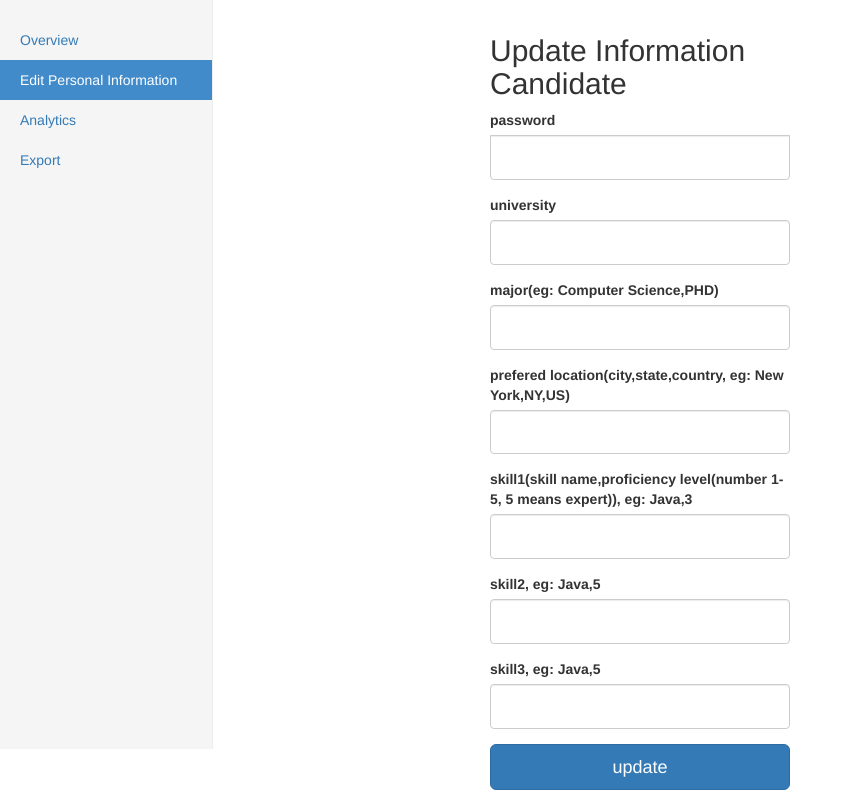
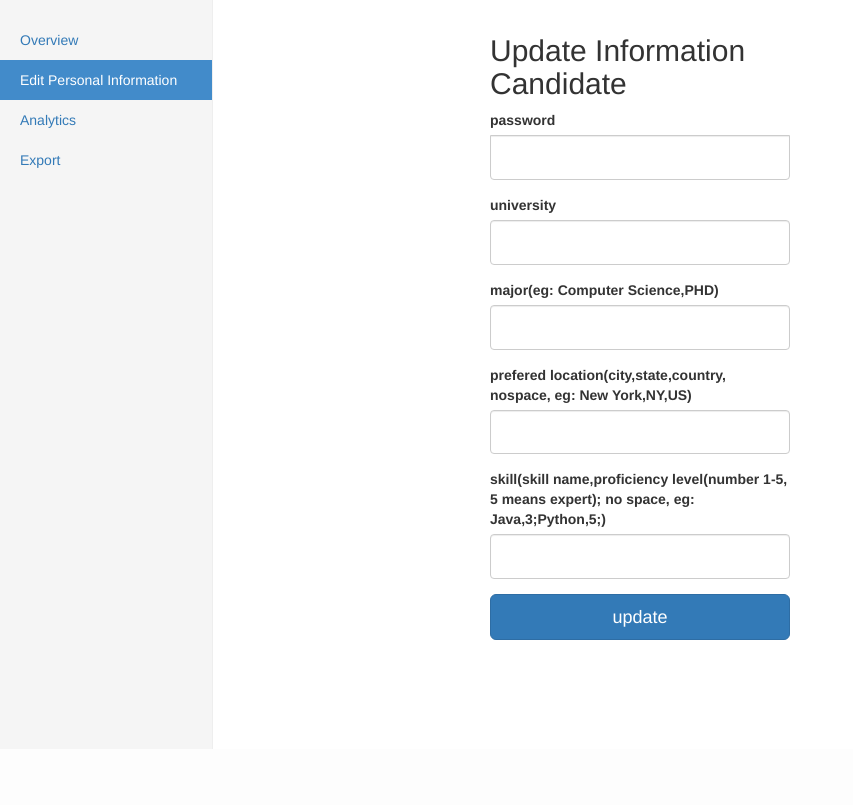
Before and after one commit to tingyuli96/project1-jobweb, a Flask app: page /updateInfo_can in a window 1280 px wide. Shown: the part 51-856 px from the top of the page, without its empty margins (0-853 px from the left). After the commit the page ends 800 px from the top, so only its background shows below. Run offline with Flask 2, Linux system fonts and the light colour scheme; the visitor is signed in with stand-in values (Sample User, id 1); parts of the project's set-up code (start-up, migrations or seed data) failed here and were passed over; some libraries are stand-ins or nearby versions.

Commit message:
update skills works

```diff
--- a/server.py
+++ b/server.py
@@ -798,10 +798,8 @@ class updateClass_can(FlaskForm):
     password = PasswordField('password')
     university = StringField('university')
     major = StringField('major(eg: Computer Science,PHD)')
-    skill1 = StringField('skill1(skill name,proficiency level(number 1-5, 5 means expert)), eg: Java,3')
-    skill2 = StringField('skill2, eg: Java,5')
-    skill3 = StringField('skill3, eg: Java,5')
-    preLoc = StringField('prefered location(city,state,country, eg: New York,NY,US)')
+    skill = StringField('skill(skill name,proficiency level(number 1-5, 5 means expert); no space, eg: Java,3;Python,5;)')
+    preLoc = StringField('prefered location(city,state,country, nospace, eg: New York,NY,US)')
 
 
 
@@ -821,9 +819,8 @@ def updateInfo_can():
         newUniversity = form.university.data
         newMajor = form.major.data
         newPreLoc = form.preLoc.data
-        newSkill1 = form.skill1.data
-        newSkill2 = form.skill2.data
-        newSkill3 = form.skill3.data
+        newSkill = form.skill.data
+
         if newPassword != '':
             comm = "update candidate set password =:newPassword where uid =:uid; "
             g.conn.execute(text(comm), uid=uid, newPassword=newPassword)
@@ -860,6 +857,26 @@ def updateInfo_can():
                 g.conn.execute(text(comm), city=newcity, state=newstate, country=newcountry)
                 comm = "update can_expect_loc set city =:city, state =:state, country=:country where uid =:uid;"
                 g.conn.execute(text(comm), uid=uid, city=newcity, state=newstate, country=newcountry)
+        if newSkill != '':
+            comm = "delete from can_has_skills where uid=:uid;"
+            g.conn.execute(text(comm), uid=uid)
+            sList = newSkill.split(';')
+            for i in range(len(sList)):
+                s, p = sList[i].split(',')
+                comm = "SELECT * FROM skills where sname=:sname"
+                cursor = g.conn.execute(text(comm), sname=s)
+                l = [] # skill in table skill
+                for result in cursor:
+                    l.append(result)
+                if len(l)>0:
+                    comm = "insert into Can_Has_Skills (uid, sname, proficiency) values (:uid, :sname, :pro);"
+                    g.conn.execute(text(comm), uid=uid, sname=s, pro=p)
+                else:
+                    comm = "insert into Skills (sname) values (:sname);"
+                    g.conn.execute(text(comm), sname=s)
+                    comm = "insert into Can_Has_Skills (uid, sname, proficiency) values (:uid, :sname, :pro);"
+                    g.conn.execute(text(comm), uid=uid, sname=s, pro=p)
+
 
 
 
--- a/templates/updateInfo_can.html
+++ b/templates/updateInfo_can.html
@@ -72,9 +72,8 @@ Dashboard
         {{ wtf.form_field(form.university) }}
         {{ wtf.form_field(form.major) }}
         {{ wtf.form_field(form.preLoc) }}
-        {{ wtf.form_field(form.skill1) }}
-        {{ wtf.form_field(form.skill2) }}
-        {{ wtf.form_field(form.skill3) }}
+        {{ wtf.form_field(form.skill) }}
+
         <button class="btn btn-lg btn-primary btn-block" type="submit">update</button>
       </form>
 
```
